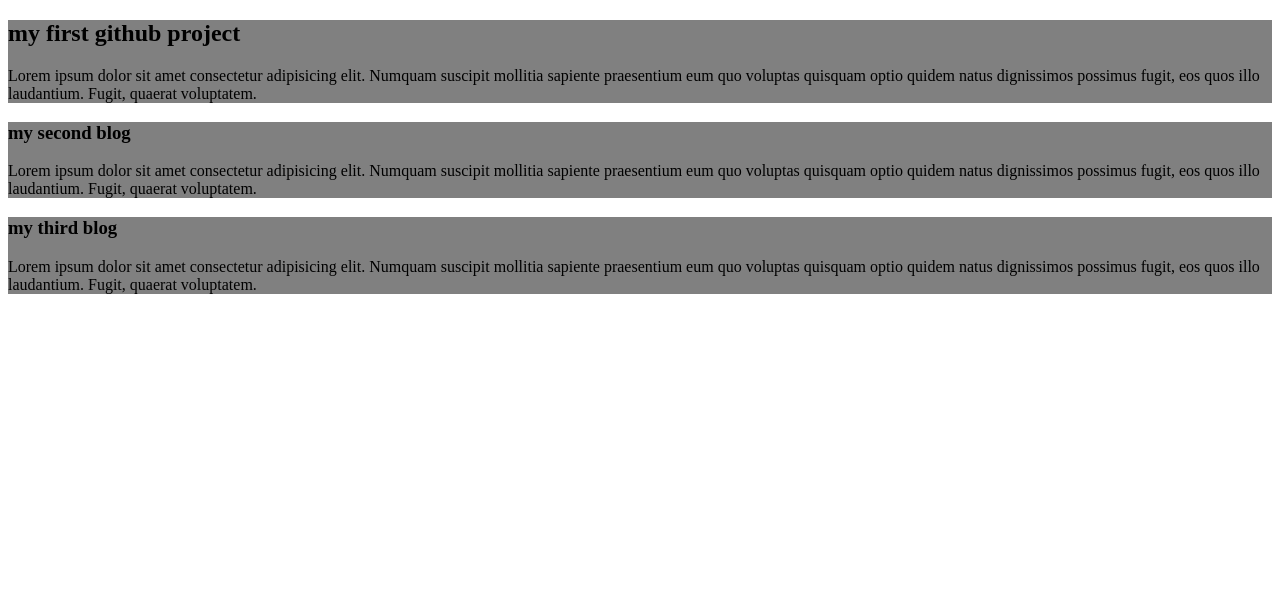
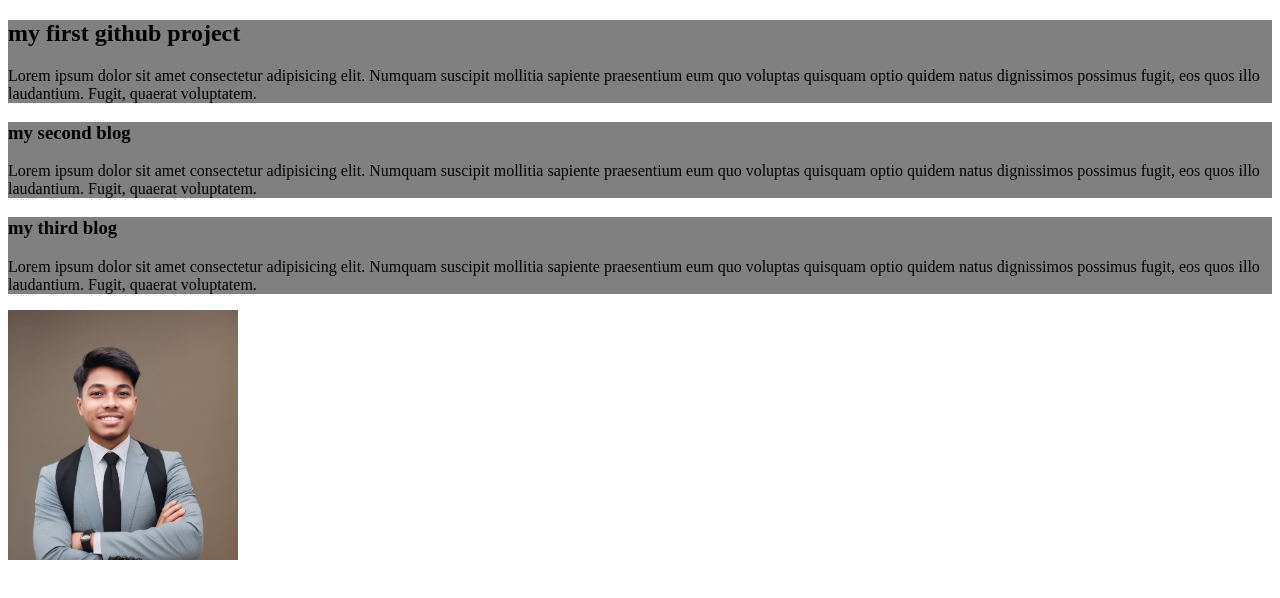
Before and after one commit to sohagroy7223/my-first-github-repojotory, a plain HTML site: page index.html in a window 1280 px wide. Drawn offline with Linux system fonts and the light colour scheme.

Commit message:
addad sohags picture

```diff
--- a/index.html
+++ b/index.html
@@ -34,5 +34,11 @@
                 laudantium. Fugit, quaerat voluptatem.
             </p>
         </div>
+        <img
+            height="250px"
+            width="230px"
+            src="image/1728040060302.jpg"
+            alt=" sohag roy picture picture"
+        />
     </body>
 </html>
```
Also changed, not shown: image/1728040060302.jpg (added).
